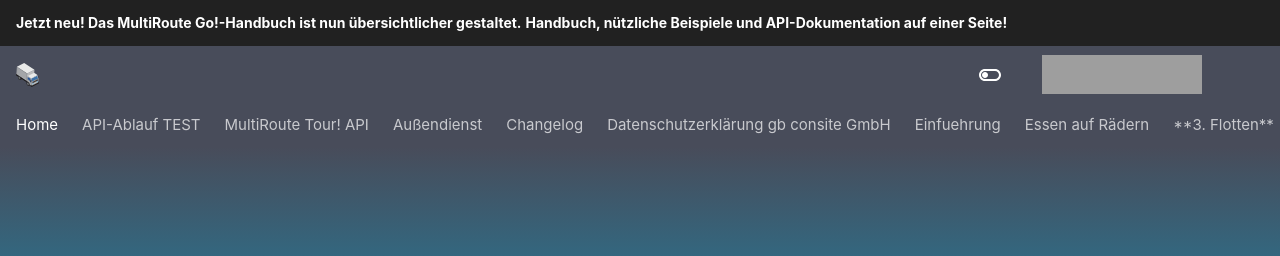
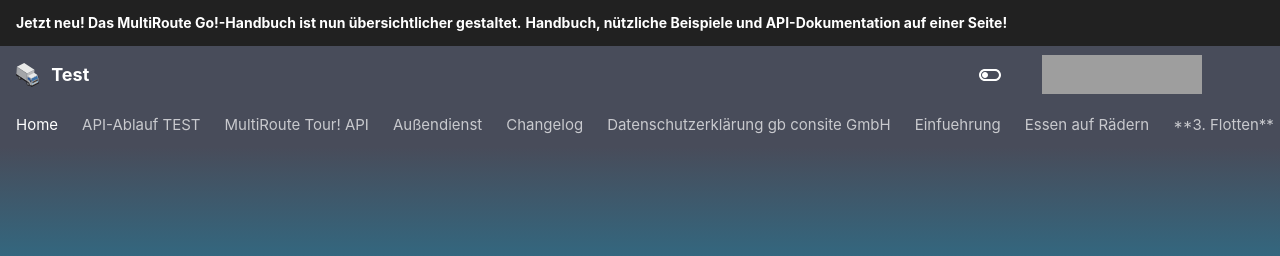
Before and after one commit to do-me/Test, an MkDocs documentation site: the page built from docs/index.md, in a window 1280 px wide. Shown: the top 256 px of the page. Built offline with MkDocs 1.6.1 and Material for MkDocs 9.7.7, drawn with Linux system fonts in a browser that asks for light colours; comment, search, counter and statistics services are not loaded; grey boxes are pictures that could not be loaded.

Commit message:
Update mkdocs.yml

```diff
--- a/mkdocs.yml
+++ b/mkdocs.yml
@@ -1,3 +1,5 @@
+site_name: Test
+
 theme:
   name: material
   custom_dir: docs/theme_override_home/
```
